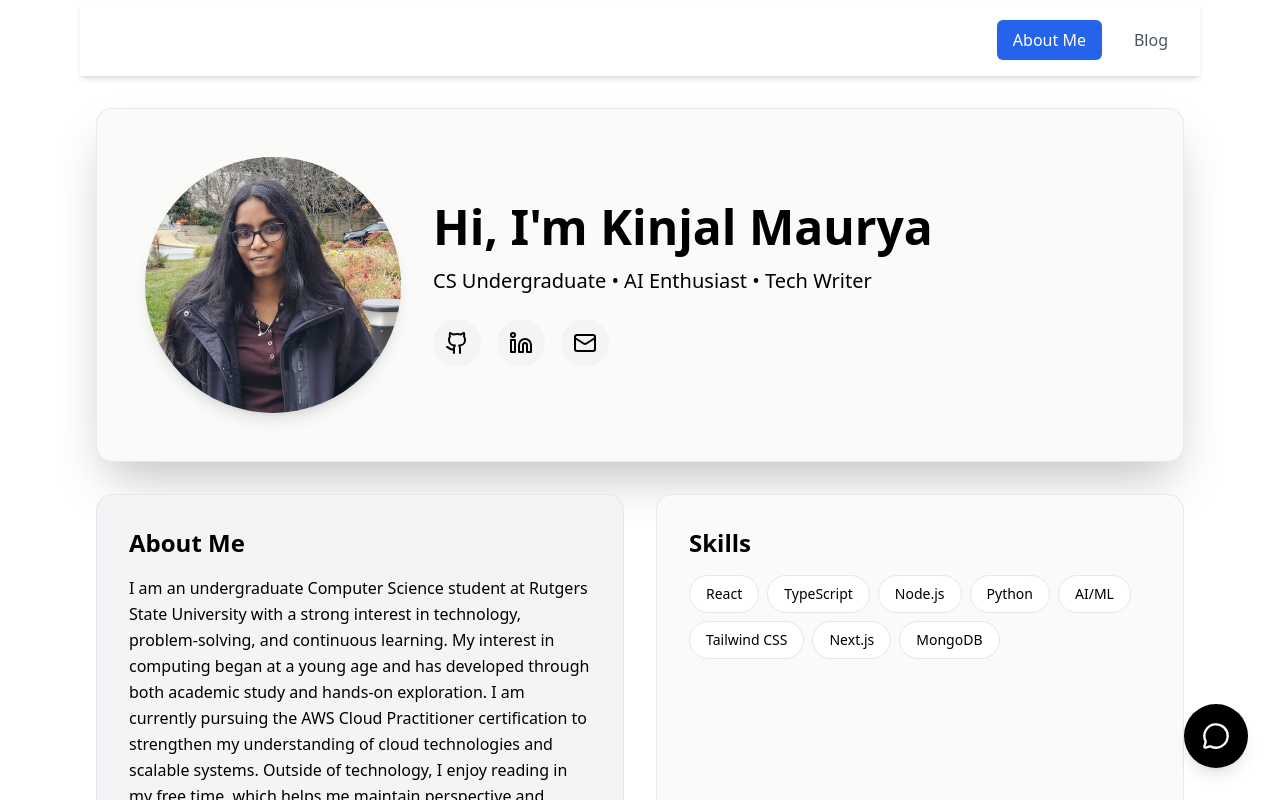
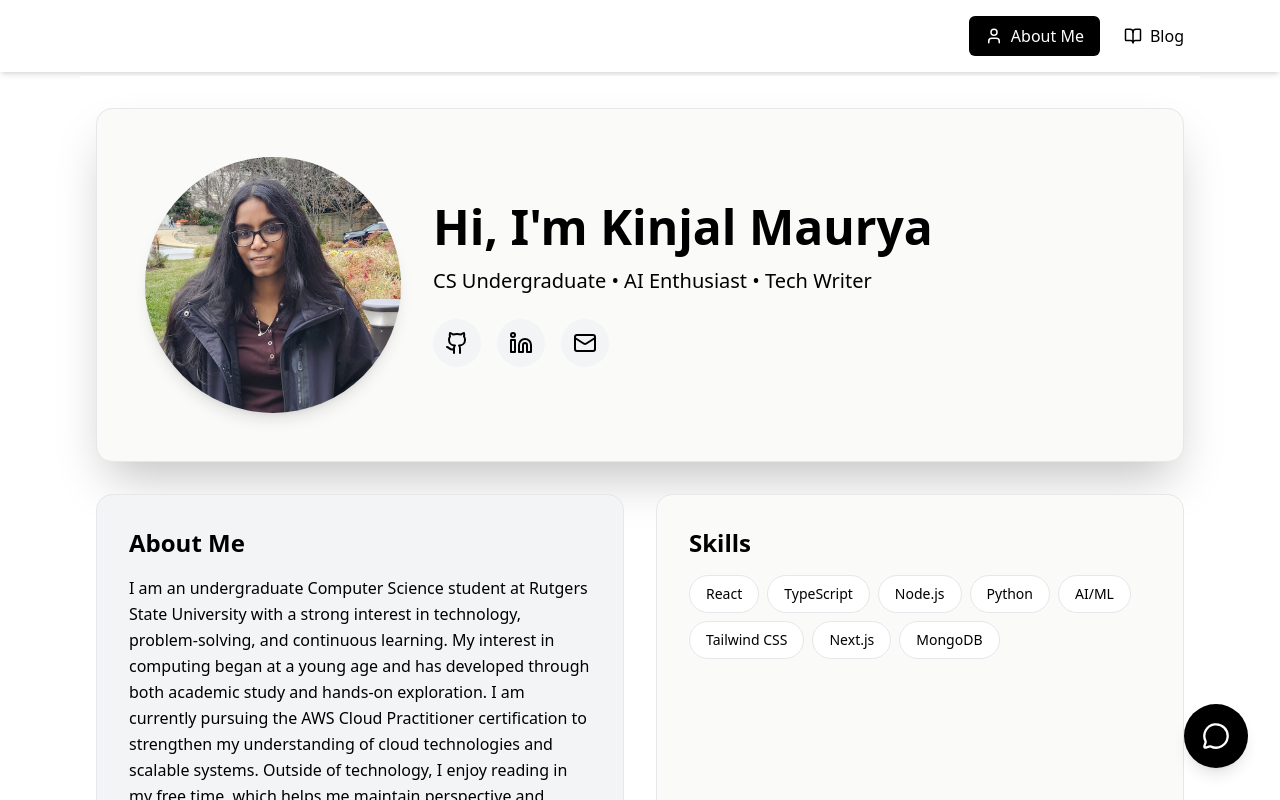
Before and after one commit to Kinjalxp/kinjalmaurya, a React (Vite) app: page / in a window 1280 px wide. Shown: the top 800 px of the page. Built offline with nearby package versions, Linux system fonts and the light colour scheme.

Commit message:
fixed style

```diff
--- a/src/App.tsx
+++ b/src/App.tsx
@@ -1,6 +1,6 @@
 import { useState } from "react";
-import { Header } from "./components/Header";
 import { AboutTab } from "./components/AboutTab";
+import { User, BookOpen } from "lucide-react";
 
 import { FloatingChatButton } from "./components/FloatingChatButton";
 import type { TabType } from "./types";
@@ -26,6 +26,44 @@ function App() {
     <div className="min-h-screen bg-white text-black">
       {/* <Header activeTab={activeTab} onTabChange={setActiveTab} /> */}
 
+      <div>
+        <nav className="bg-white shadow-md">
+          <div className="max-w-6xl mx-auto px-4 py-4">
+            <div className="flex  justify-end items-center">
+              <div className="flex gap-2">
+                <button
+                  onClick={() => {
+                    setActiveTab("about");
+                    setSelectedPost(null);
+                  }}
+                  className={`px-4 py-2 rounded-md transition-colors flex items-center gap-2  ${
+                    activeTab === "about"
+                      ? "bg-black text-white"
+                      : "hover:bg-gray-100 text-black"
+                  }`}
+                >
+                  <User size={18} />
+                  <span className="hidden sm:inline">About Me</span>
+                </button>
+                <button
+                  onClick={() => {
+                    setActiveTab("blog");
+                    setSelectedPost(null);
+                  }}
+                  className={`px-4 py-2 rounded-md transition-colors flex items-center gap-2 ${
+                    activeTab === "blog"
+                      ? "bg-black text-white"
+                      : "hover:bg-gray-100 text-black"
+                  }`}
+                >
+                  <BookOpen size={18} />
+                  <span className="hidden sm:inline">Blog</span>
+                </button>
+              </div>
+            </div>
+          </div>
+        </nav>
+      </div>
       <main className="max-w-6xl mx-auto px-4 py-1">
         {/* {activeTab === "about" ? (
           <AboutTab />
@@ -33,41 +71,6 @@ function App() {
           <BlogTab onSelectPost={handleSelectPost} />
         )} */}
         <div className="min-h-screen bg-white">
-          <nav className="bg-white shadow-md">
-            <div className="max-w-6xl mx-auto px-4">
-              <div className="flex  justify-end items-center py-4">
-                <div className="flex space-x-4 ">
-                  <button
-                    onClick={() => {
-                      setActiveTab("about");
-                      setSelectedPost(null);
-                    }}
-                    className={`px-4 py-2 rounded-md transition-colors ${
-                      activeTab === "about"
-                        ? "bg-blue-600 text-white"
-                        : "text-gray-600 hover:bg-gray-200"
-                    }`}
-                  >
-                    About Me
-                  </button>
-                  <button
-                    onClick={() => {
-                      setActiveTab("blog");
-                      setSelectedPost(null);
-                    }}
-                    className={`px-4 py-2 rounded-md transition-colors ${
-                      activeTab === "blog"
-                        ? "bg-blue-600 text-white"
-                        : "text-gray-600 hover:bg-gray-200"
-                    }`}
-                  >
-                    Blog
-                  </button>
-                </div>
-              </div>
-            </div>
-          </nav>
-
           <main className="max-w-6xl mx-auto px-4 py-8">
             {activeTab === "about" ? (
               <AboutTab />
```
